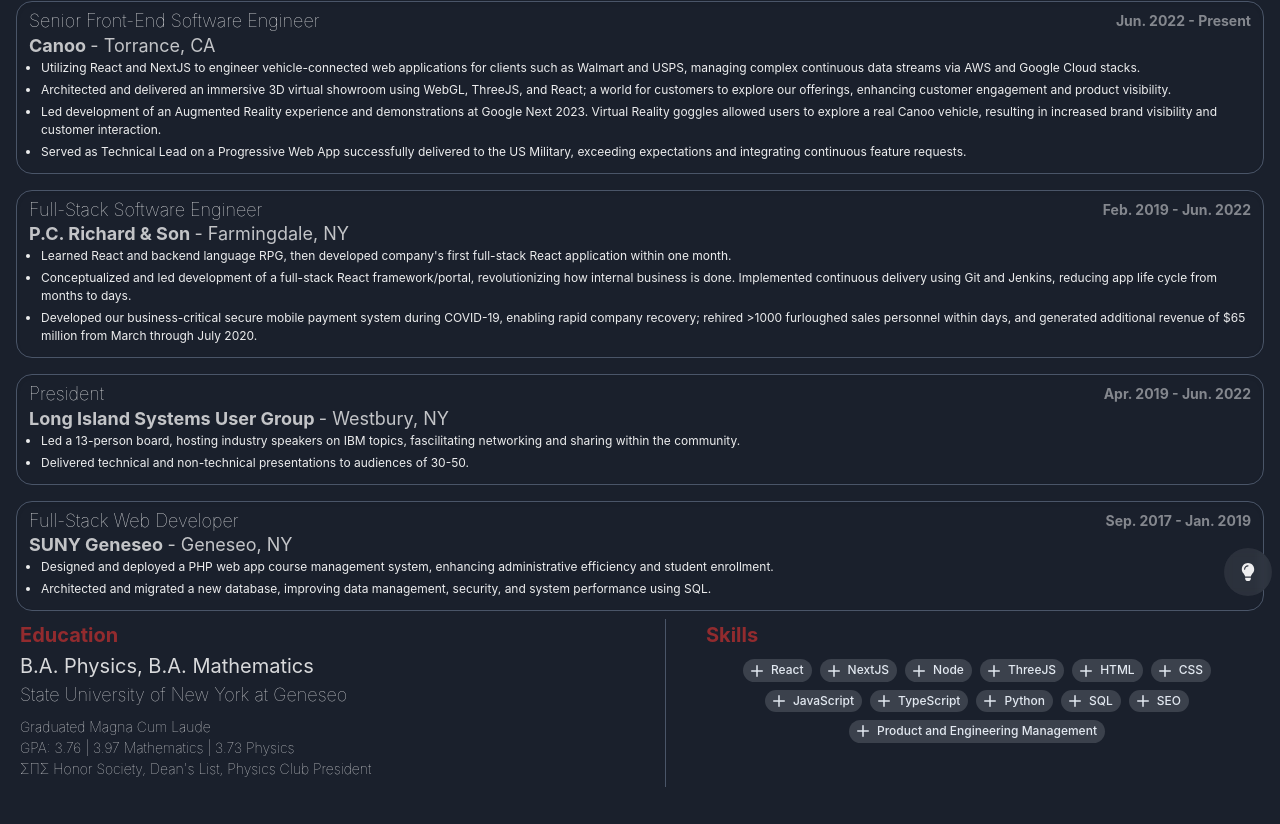
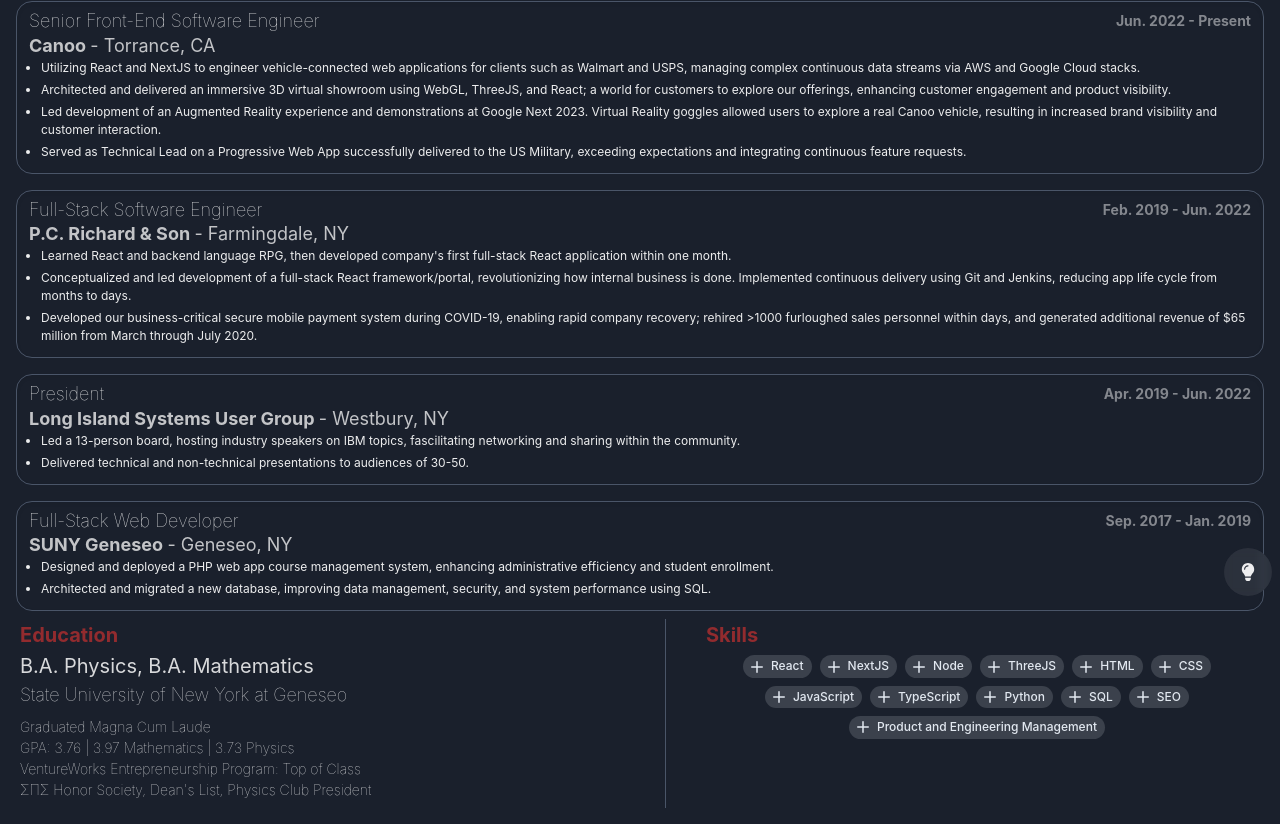
Before and after one commit to jrobinson041/personal-site-resume, a Next.js app: page /printer/resume in a window 1280 px wide. Shown: the part 196-1020 px from the top of the page. Before the commit the page ends 999 px from the top, so only its background shows below. Built offline with nearby package versions, Linux system fonts and the light colour scheme.

Commit message:
feat: update business resume

```diff
--- a/src/components/PrinterPage.tsx
+++ b/src/components/PrinterPage.tsx
@@ -26,10 +26,15 @@
   isBusinessOriented?: boolean;
 }
 
+const ACCENT_COLOR = "red.600";
+const BUSINESS_ACCENT_COLOR = "red.600";
+
 export default function PrinterPage({ isBusinessOriented }: PrinterPageProps) {
   const { toggleColorMode } = useColorMode();
   const ToggleThemeIcon = useColorModeValue(FaMoon, FaLightbulb);
   const borderColor = useColorModeValue("gray.300", "gray.600");
+
+  const accentColor = isBusinessOriented ? BUSINESS_ACCENT_COLOR : ACCENT_COLOR;
 
   const experience = isBusinessOriented
     ? content.businessExperience
@@ -54,7 +59,7 @@
             opacity={0.7}
             lineHeight="1.8rem"
             id="resume-occupation"
-            color="red.600"
+            color={accentColor}
           >
             {isBusinessOriented ? (
               <span>
@@ -102,7 +107,7 @@
         mt={3}
         mb={2}
         opacity={0.7}
-        color="red.600"
+        color={accentColor}
         fontSize="xl"
         fontWeight={700}
       >
@@ -152,7 +157,7 @@
           <Heading
             pb={1}
             opacity={0.7}
-            color="red.600"
+            color={accentColor}
             fontSize="xl"
             fontWeight={700}
           >
@@ -189,7 +194,7 @@
             pb={2}
             ml={4}
             opacity={0.7}
-            color="red.600"
+            color={accentColor}
             fontSize="xl"
             fontWeight={700}
           >
@@ -204,7 +209,9 @@
                 variant="subtle"
                 py={1}
                 px={2}
-                m={1}
+                mt={0}
+                mb={2}
+                mx={1}
                 borderRadius="36px"
                 transition="all 0.2s ease-in-out"
                 _hover={{ transform: "scale(1.05)" }}
--- a/src/content/education.ts
+++ b/src/content/education.ts
@@ -26,6 +26,7 @@
   printerBullets: [
     "Graduated Magna Cum Laude",
     "GPA: 3.76 | 3.97 Mathematics | 3.73 Physics",
+    "VentureWorks Entrepreneurship Program: Top of Class",
     "ΣΠΣ Honor Society, Dean's List, Physics Club President",
   ],
 } as const;
--- a/src/content/experience-business.ts
+++ b/src/content/experience-business.ts
@@ -19,7 +19,7 @@
     start: "Jun. 2022",
     end: "Present",
     notes: [
-      "Engineered Generative AI vehicle-connected web applications for clients such as Walmart and USPS, extending our physical product offering with a subscription software (SaaS) model.",
+      "Engineered cloud-based Generative AI vehicle-connected web applications for clients such as Walmart and USPS, extending our physical product offering with a subscription software (SaaS) model.",
       "Architected and delivered an immersive 3D virtual showroom; a highly effective marketing tool for customers to explore our offerings, enhancing customer engagement and product visibility.",
       // "Led development of an Augmented Reality experience and demonstrated at Google Next 2023. Virtual Reality goggles allowed users to explore a real Canoo vehicle, resulting in increased brand visibility and customer interaction.",
       "Served as Technical Lead on a mobile app successfully delivered to the US Military which facilitated the trial of our product, expanding interest and adaptation into a new market.",
```
Also changed, not shown: 1 other file (tests, documents, lock files or other folders).
